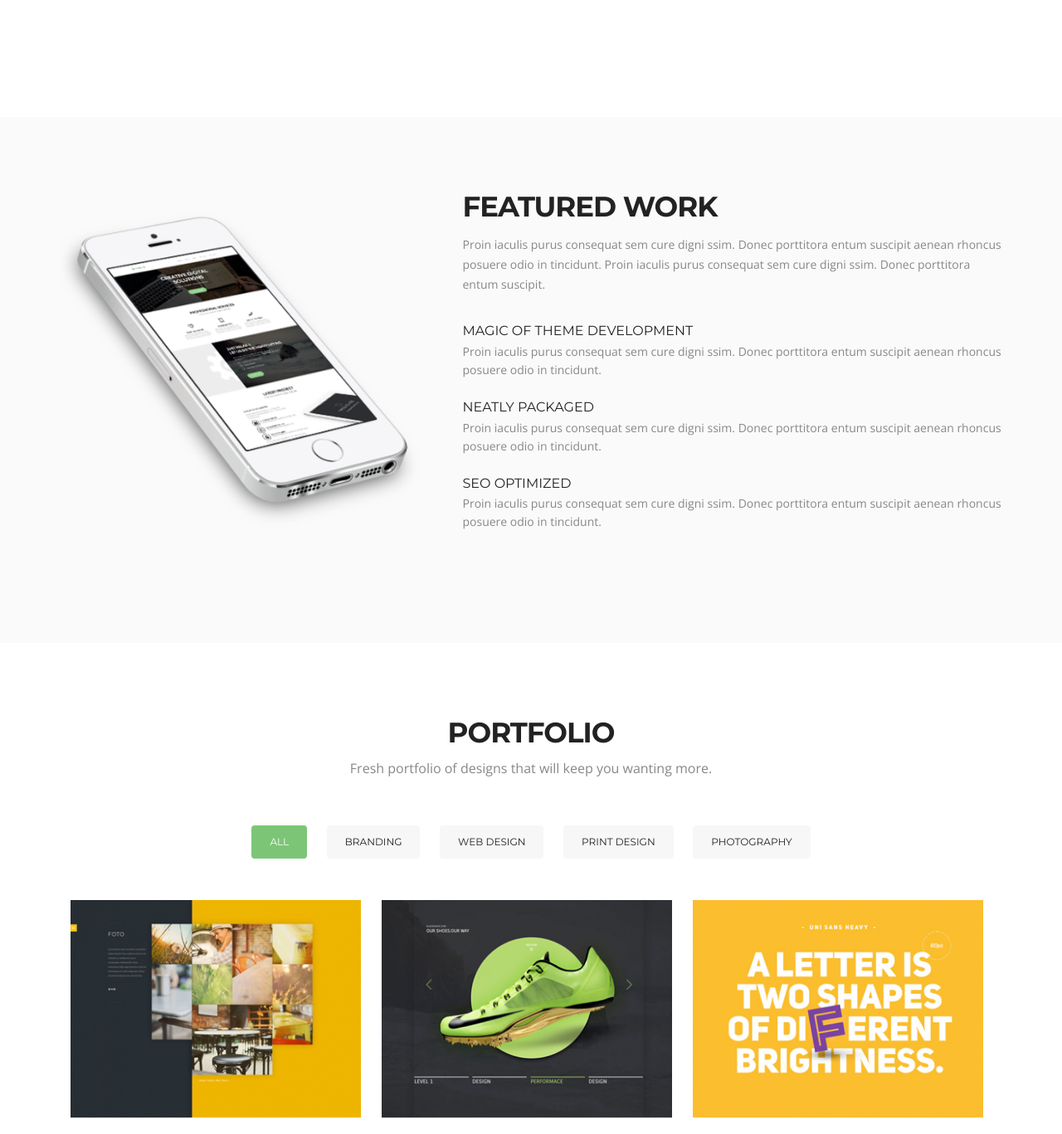
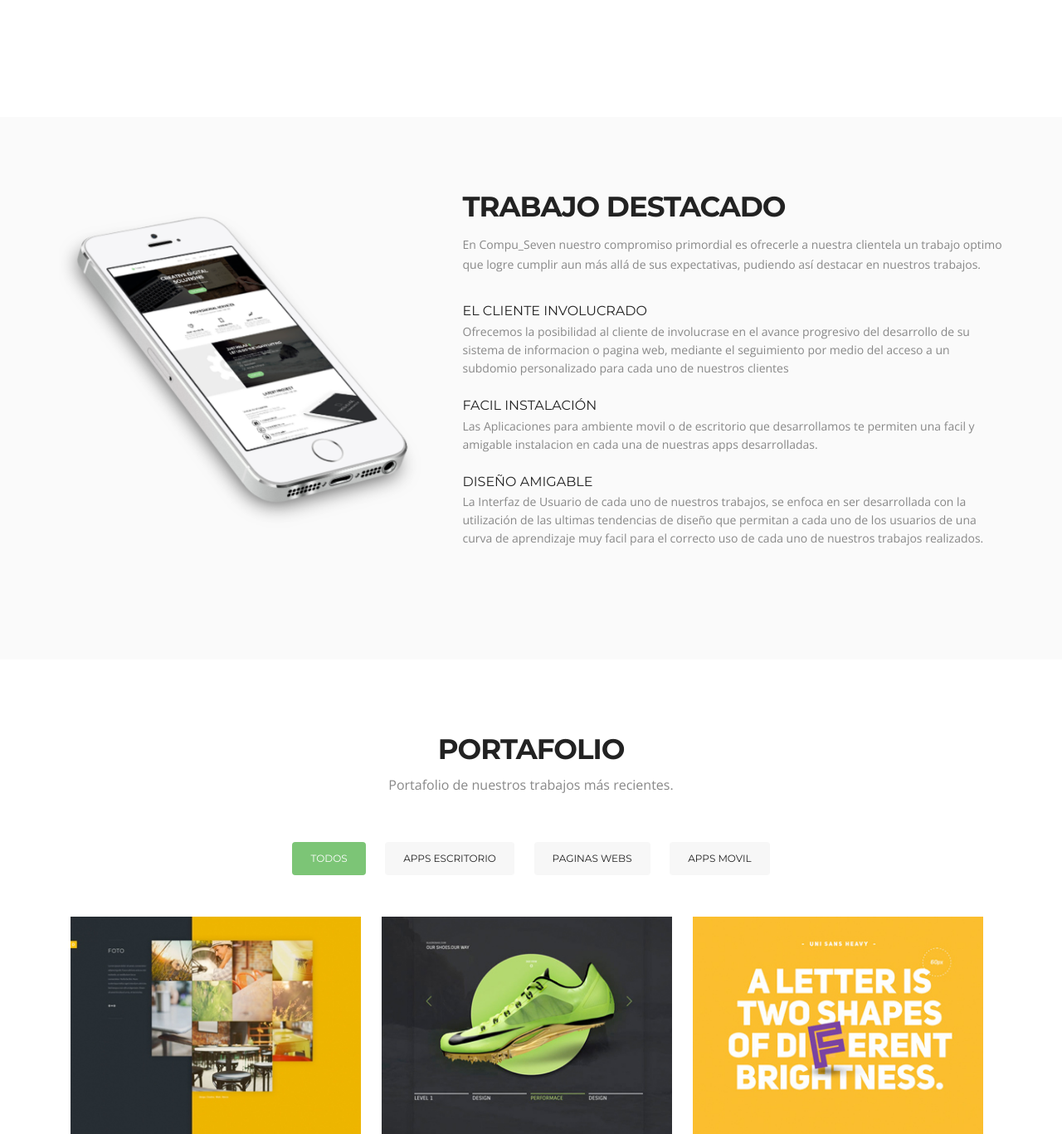
Before and after one commit to emanueljtc/Compu_Seven, a CakePHP app: the page made by app/View/Pages/home.ctp in a window 1280 px wide. Shown: the part 1759-3126 px from the top of the page at 83% size. Run offline with PHP 8.4 and a stand-in for CakePHP, Linux system fonts and the light colour scheme; the template is opened without the code that fills it, so the values that code supplies are empty; some libraries are stand-ins or nearby versions.

Commit message:
trabajo destacado

```diff
--- a/app/View/Layouts/default.ctp
+++ b/app/View/Layouts/default.ctp
@@ -136,15 +136,16 @@ $cakeVersion = __d('cake_dev', 'CakePHP %s', Configure::version())
             	<img  src="img/iphone.png" alt="">
             </figure>
         	<div class="col-lg-7 col-sm-8 featured-work">
-            	<h2>featured work</h2>
-            	<P class="padding-b">Proin iaculis purus consequat sem cure digni ssim. Donec porttitora entum suscipit aenean rhoncus posuere odio in tincidunt. Proin iaculis purus consequat sem cure digni ssim. Donec porttitora entum suscipit.</P>
+            	<h2>Trabajo Destacado</h2>
+            	<P class="padding-b">En Compu_Seven nuestro compromiso primordial es ofrecerle a nuestra clientela un trabajo optimo que logre cumplir aun m&aacute;s all&aacute; de sus expectativas, pudiendo as&iacute; destacar en nuestros trabajos.</P>
             	<div class="featured-box">
                 	<div class="featured-box-col1 wow fadeInRight delay-02s">
                     	<i class="fa-magic"></i>
                     </div>
                 	<div class="featured-box-col2 wow fadeInRight delay-02s">
-                        <h3>magic of theme development</h3>
-                        <p>Proin iaculis purus consequat sem cure digni ssim. Donec porttitora entum suscipit aenean rhoncus posuere odio in tincidunt. </p>
+                        <h3>El Cliente Involucrado</h3>
+                        <p>Ofrecemos la posibilidad al cliente de involucrase en el avance progresivo del desarrollo de su sistema de informacion o pagina web, mediante el seguimiento
+												por medio del acceso a un subdomio personalizado para cada uno de nuestros clientes</p>
                     </div>
                 </div>
                 <div class="featured-box">
@@ -152,8 +153,8 @@ $cakeVersion = __d('cake_dev', 'CakePHP %s', Configure::version())
                     	<i class="fa-gift"></i>
                     </div>
                 	<div class="featured-box-col2 wow fadeInRight delay-04s">
-                        <h3>neatly packaged</h3>
-                        <p>Proin iaculis purus consequat sem cure digni ssim. Donec porttitora entum suscipit aenean rhoncus posuere odio in tincidunt. </p>
+                        <h3>Facil instalaci&oacute;n</h3>
+                        <p>Las Aplicaciones para ambiente movil o de escritorio que desarrollamos te permiten una facil y amigable instalacion en cada una de nuestras apps desarrolladas.</p>
                     </div>
                 </div>
                 <div class="featured-box">
@@ -161,11 +162,12 @@ $cakeVersion = __d('cake_dev', 'CakePHP %s', Configure::version())
                     	<i class="fa-dashboard"></i>
                     </div>
                 	<div class="featured-box-col2 wow fadeInRight delay-06s">
-                        <h3>SEO optimized</h3>
-                        <p>Proin iaculis purus consequat sem cure digni ssim. Donec porttitora entum suscipit aenean rhoncus posuere odio in tincidunt. </p>
+                        <h3>Diseño Amigable</h3>
+                        <p>La Interfaz de Usuario de cada uno de nuestros trabajos, se enfoca en ser desarrollada con la utilizaci&oacute;n de las ultimas tendencias de diseño que permitan a cada uno de los usuarios de una curva de aprendizaje muy facil para el
+												correcto uso de cada uno de nuestros trabajos realizados. </p>
                     </div>
                 </div>
-                <a class="Learn-More" href="#">Learn More</a>
+
             </div>
         </div>
 	</div>
@@ -175,15 +177,15 @@ $cakeVersion = __d('cake_dev', 'CakePHP %s', Configure::version())
 
 <section class="main-section paddind" id="Portfolio"><!--main-section-start-->
 	<div class="container">
-    	<h2>Portfolio</h2>
-    	<h6>Fresh portfolio of designs that will keep you wanting more.</h6>
+    	<h2>Portafolio</h2>
+    	<h6>Portafolio de nuestros trabajos m&aacute;s recientes.</h6>
       <div class="portfolioFilter">
         <ul class="Portfolio-nav wow fadeIn delay-02s">
-        	<li><a href="#" data-filter="*" class="current" >All</a></li>
-            <li><a href="#" data-filter=".branding" >Branding</a></li>
-            <li><a href="#" data-filter=".webdesign" >Web design</a></li>
-            <li><a href="#" data-filter=".printdesign" >Print design</a></li>
-            <li><a href="#" data-filter=".photography" >Photography</a></li>
+        	<li><a href="#" data-filter="*" class="current" >Todos</a></li>
+            <li><a href="#" data-filter=".branding" >Apps Escritorio</a></li>
+            <li><a href="#" data-filter=".webdesign" >Paginas Webs</a></li>
+            <li><a href="#" data-filter=".printdesign" >Apps Movil</a></li>
+            <!--<li><a href="#" data-filter=".photography" >Photography</a></li>-->
         </ul>
        </div>
 
```
